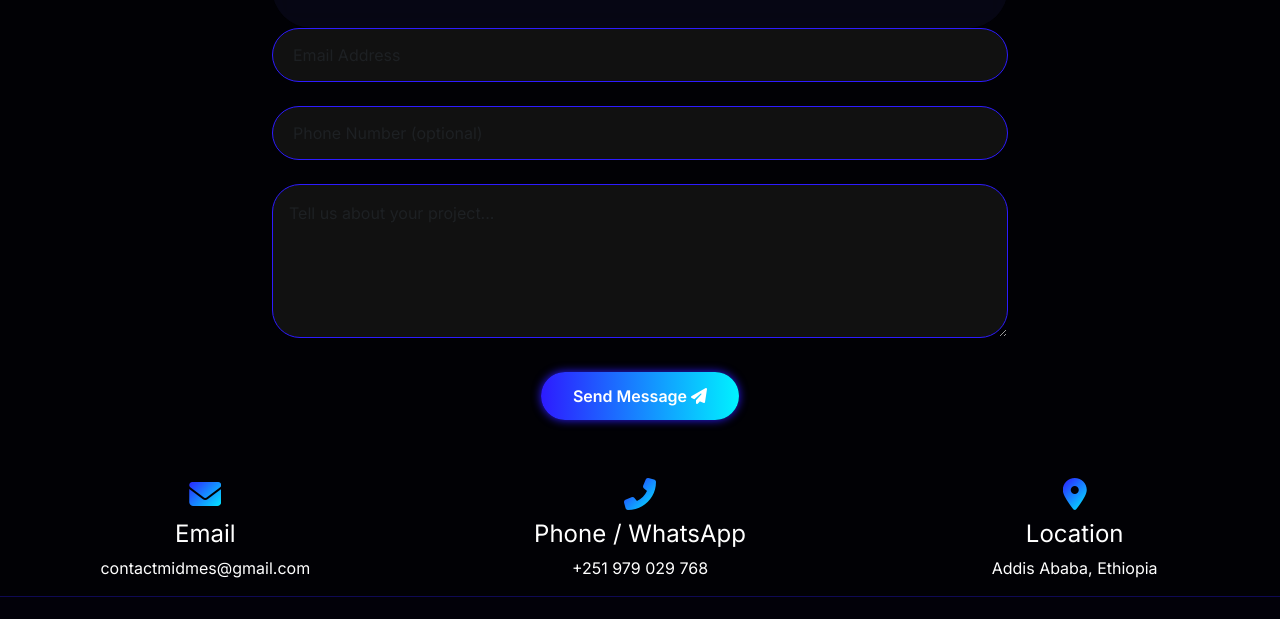
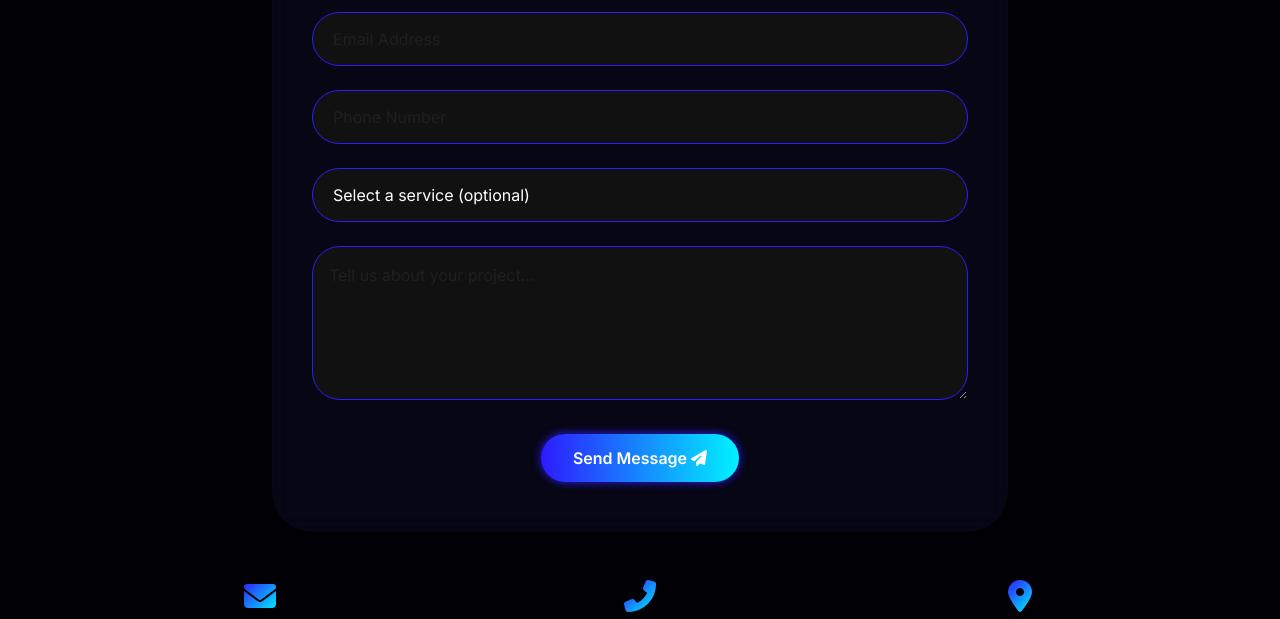
Before and after one commit to midmes/Midmes, a plain HTML site: page contact.html in a window 1280 px wide. Shown: the part 458-1077 px from the top of the page. Drawn offline with nearby package versions, Linux system fonts and the light colour scheme.

Commit message:
Update contact.html

```diff
--- a/contact.html
+++ b/contact.html
@@ -3,7 +3,7 @@
 <head>
   <meta charset="UTF-8">
   <meta name="viewport" content="width=device-width, initial-scale=1.0">
-  <title>Contact MIDMES | Digital Marketing Agency - Get a Free Quote</title>
+  <title>Contact MIDMES | Digital Marketing Agency - Get a Free Consultation</title>
   <meta name="description" content="Contact MIDMES for expert web design, SEO, branding, and digital advertising. Request a free consultation today.">
   <meta name="keywords" content="contact MIDMES, digital marketing agency Ethiopia, web design quote, SEO services, branding agency Addis Ababa">
   <link href="https://fonts.googleapis.com/css2?family=Inter:wght@300;400;600;700;800&display=swap" rel="stylesheet">
@@ -36,16 +36,35 @@
       <div class="row">
         <div class="col-lg-8 mx-auto" data-aos="fade-up">
           <div class="contact-form" style="background: rgba(10,10,30,0.6); backdrop-filter: blur(12px); border-radius: 40px; padding: 40px;">
+            <!-- FIXED FORM WITH PROPER REDIRECT -->
             <form action="https://formsubmit.co/contactmidmes@gmail.com" method="POST">
               <input type="hidden" name="_captcha" value="false">
+              <!-- Use the full URL of your thank-you page - CHANGE THIS TO YOUR ACTUAL DOMAIN -->
               <input type="hidden" name="_next" value="thank-you.html">
+              <!-- Add this to get better email formatting -->
+              <input type="hidden" name="_template" value="table">
+              <!-- Add this to avoid spam -->
+              <input type="hidden" name="_subject" value="New Contact Form Submission from MIDMES Website!">
+
+              <div class="mb-4">
                 <input type="text" class="form-control" name="name" placeholder="Full Name" required style="background: #111; border: 1px solid #2d1bff; border-radius: 60px; padding: 14px 20px; color: white;">
               </div>
               <div class="mb-4">
                 <input type="email" class="form-control" name="email" placeholder="Email Address" required style="background: #111; border: 1px solid #2d1bff; border-radius: 60px; padding: 14px 20px; color: white;">
               </div>
               <div class="mb-4">
-                <input type="text" class="form-control" name="phone" placeholder="Phone Number (optional)" style="background: #111; border: 1px solid #2d1bff; border-radius: 60px; padding: 14px 20px; color: white;">
+                <input type="text" class="form-control" name="phone" placeholder="Phone Number" style="background: #111; border: 1px solid #2d1bff; border-radius: 60px; padding: 14px 20px; color: white;">
+              </div>
+              <div class="mb-4">
+                <select class="form-control" name="service" style="background: #111; border: 1px solid #2d1bff; border-radius: 60px; padding: 14px 20px; color: white;">
+                  <option value="" disabled selected>Select a service (optional)</option>
+                  <option value="Web Design">Web Design & Development</option>
+                  <option value="SEO">SEO Services</option>
+                  <option value="Social Media">Social Media Management</option>
+                  <option value="Digital Ads">Digital Advertising</option>
+                  <option value="Branding">Branding & Identity</option>
+                  <option value="Other">Other / Not Sure</option>
+                </select>
               </div>
               <div class="mb-4">
                 <textarea class="form-control" rows="5" name="message" placeholder="Tell us about your project..." required style="background: #111; border: 1px solid #2d1bff; border-radius: 28px; padding: 16px; color: white;"></textarea>
@@ -60,17 +79,17 @@
       <div class="row mt-5 text-center">
         <div class="col-md-4" data-aos="fade-up">
           <i class="fas fa-envelope fa-2x gradient-text"></i>
-          <h4 class="mt-2">Email</h4>
+          <h4 class="mt-2">Email Us</h4>
           <p>contactmidmes@gmail.com</p>
         </div>
         <div class="col-md-4" data-aos="fade-up" data-aos-delay="100">
           <i class="fas fa-phone-alt fa-2x gradient-text"></i>
-          <h4 class="mt-2">Phone / WhatsApp</h4>
+          <h4 class="mt-2">Call / WhatsApp</h4>
           <p>+251 979 029 768</p>
         </div>
         <div class="col-md-4" data-aos="fade-up" data-aos-delay="200">
           <i class="fas fa-map-marker-alt fa-2x gradient-text"></i>
-          <h4 class="mt-2">Location</h4>
+          <h4 class="mt-2">Visit Us</h4>
           <p>Addis Ababa, Ethiopia</p>
         </div>
       </div>
@@ -87,7 +106,7 @@
         <a href="https://t.me/midmes" target="_blank"><i class="fab fa-telegram-plane"></i></a>
         <a href="https://www.tiktok.com/@midmes" target="_blank"><i class="fab fa-tiktok"></i></a>
       </div>
-      <div class="copyright"><p>© 2026 MIDMES Digital Agency. All rights reserved.</p><p>Addis Ababa, Ethiopia</p></div>
+      <div class="copyright"><p>© MIDMES Digital Agency. All rights reserved.</p><p>Addis Ababa, Ethiopia</p></div>
     </div>
   </footer>
 
```
